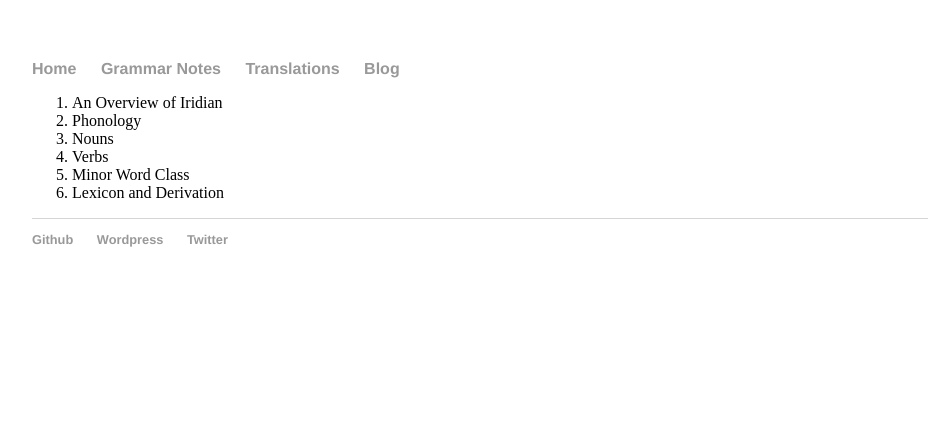
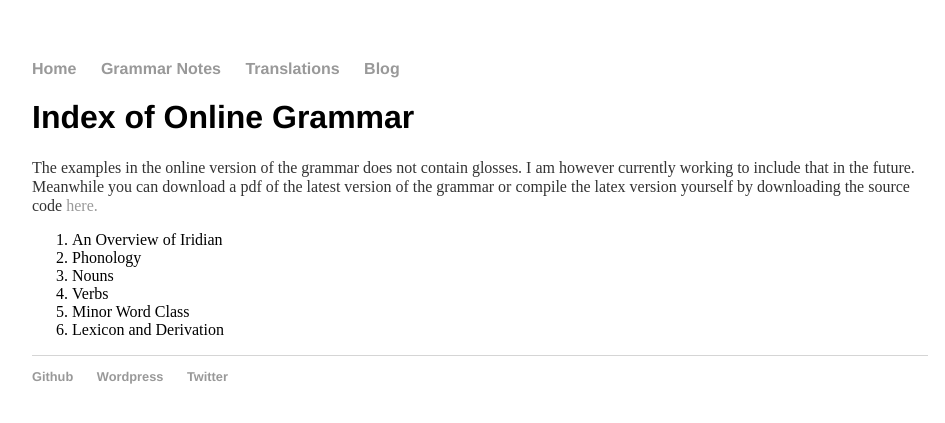
Before and after one commit to roelchristian/roelchristian.github.io, a Jekyll site: the page built from grammar/index.html, in a window 1280 px wide. Shown: the top 423 px of the page, without its empty margins (160-1105 px from the left). Built offline with Jekyll 4.4.1, drawn with Linux system fonts in a browser that asks for light colours.

Commit message:
Add preamble

```diff
--- a/grammar/index.html
+++ b/grammar/index.html
@@ -2,6 +2,10 @@
 layout: default
 title: Index of Online Grammar
 ---
+
+<h1>Index of Online Grammar</h1>
+
+<p>The examples in the online version of the grammar does not contain glosses. I am however currently working to include that in the future. Meanwhile you can download a pdf of the latest version of the grammar or compile the latex version yourself by downloading the source code <a href="https://www.github.com/roelchristian/iridian-reference-grammar">here.</a></p>
 
 <ol>
     <li>An Overview of Iridian</li>
```
